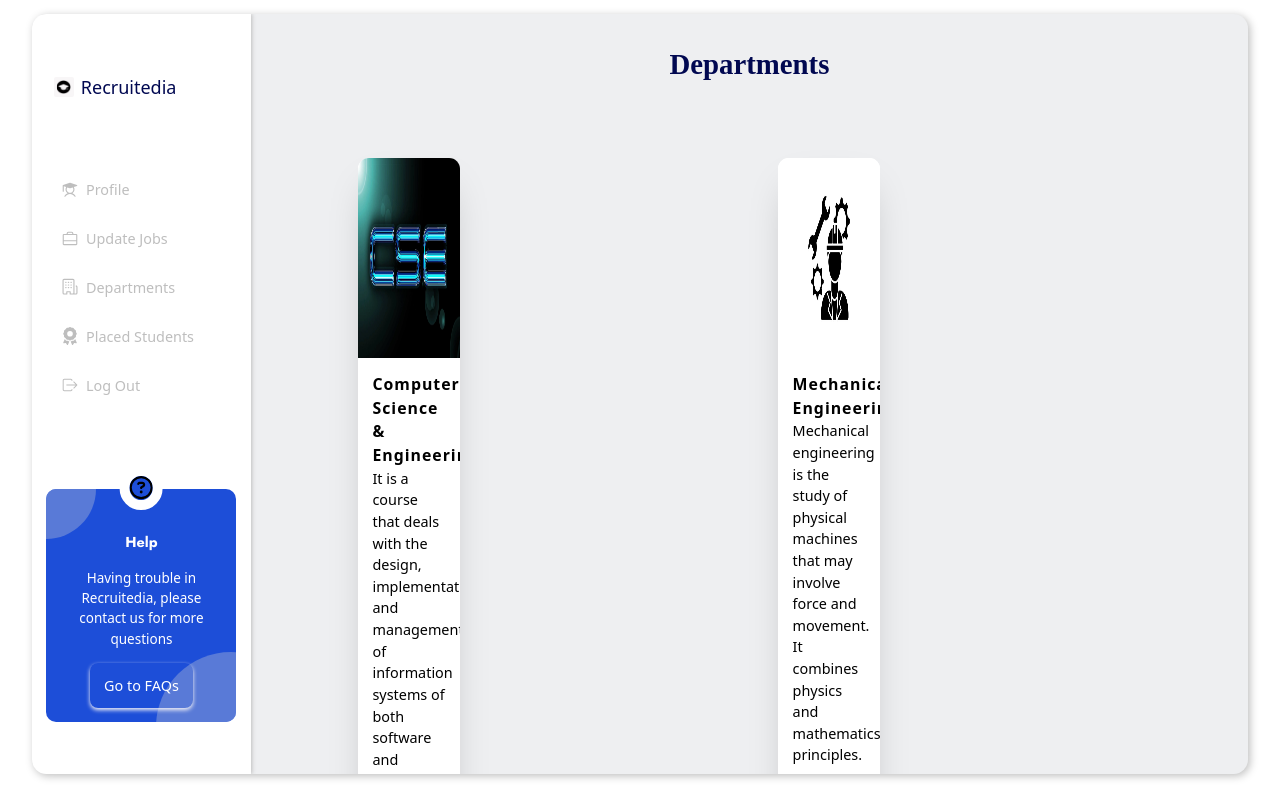
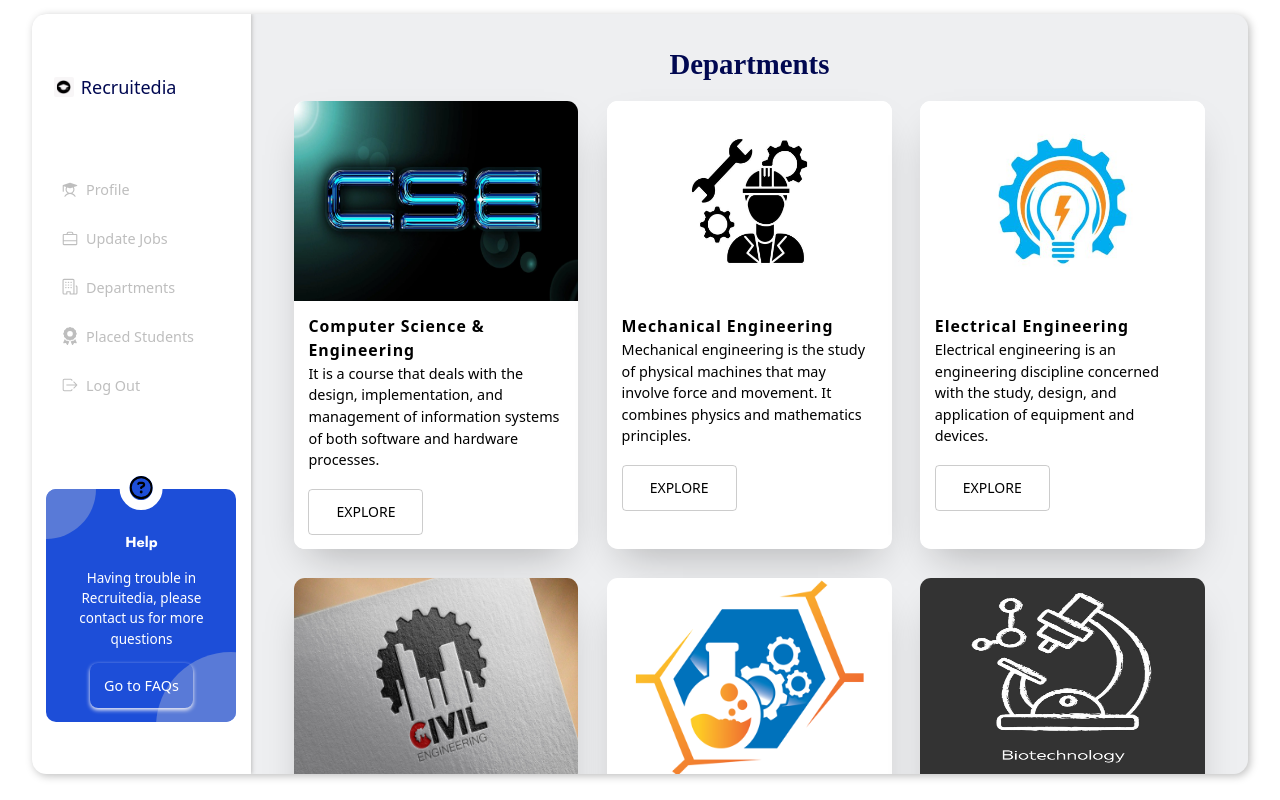
Before and after one commit to NehaRawat22/Recruitedia, a React (Vite) app: page /departments in a window 1280 px wide. Built offline with nearby package versions, Linux system fonts and the light colour scheme.

Commit message:
Placement Cell Management System

```diff
--- a/src/components/DashFeatures/Cards.css
+++ b/src/components/DashFeatures/Cards.css
@@ -54,7 +54,7 @@
   color: var(--whiteColor);
 }
 
-.cardss {
+.cardser{
   display: flex;
   flex-wrap: wrap;
   list-style: none;
--- a/src/components/DashFeatures/Cards.jsx
+++ b/src/components/DashFeatures/Cards.jsx
@@ -11,7 +11,7 @@ const Cards = () => {
     <>
       <div className="mainer">
         <h1 className="titler">Departments</h1>
-        <ul className="cardss">
+        <ul className="cardser">
           <li className="cards_item">
             <div className="carder">
               <div className="card_image">
```
